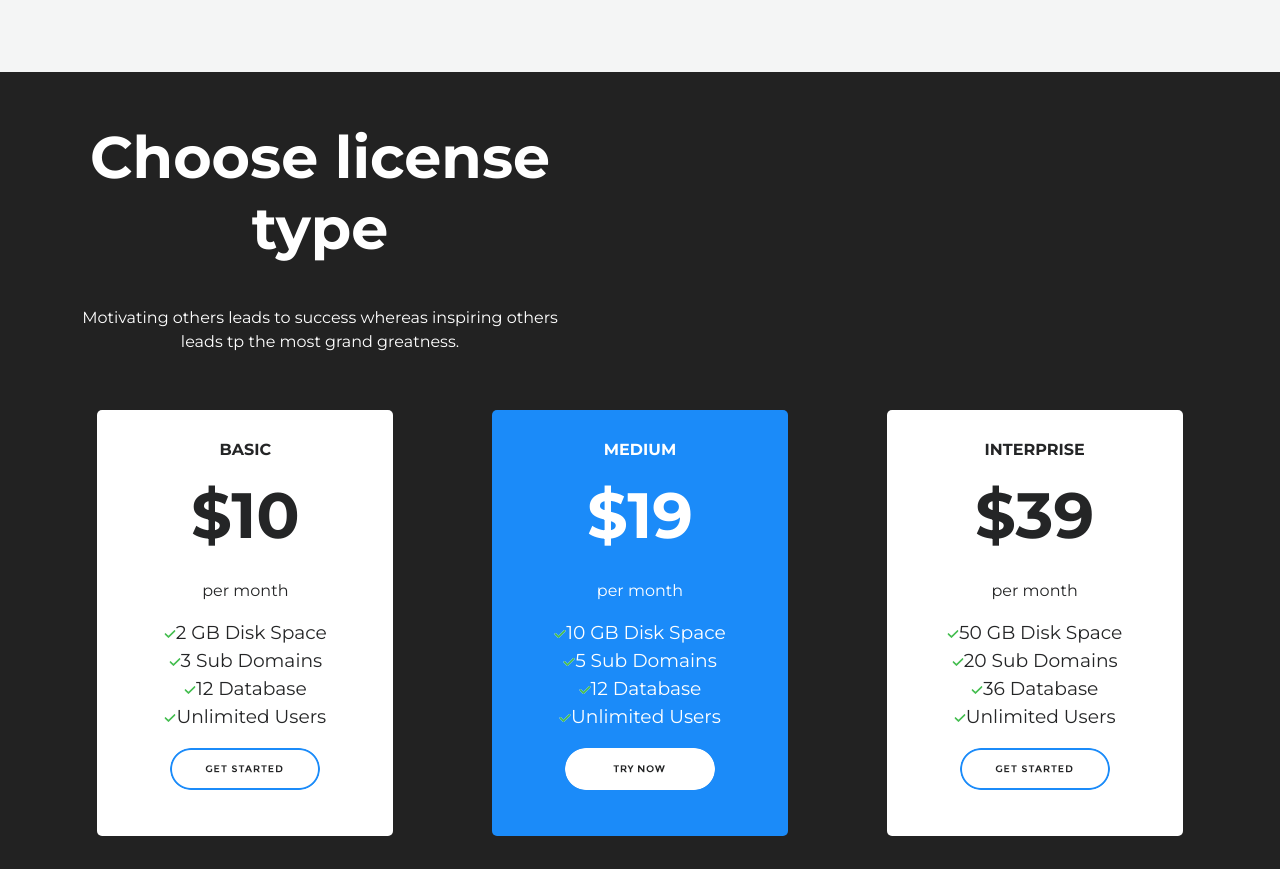
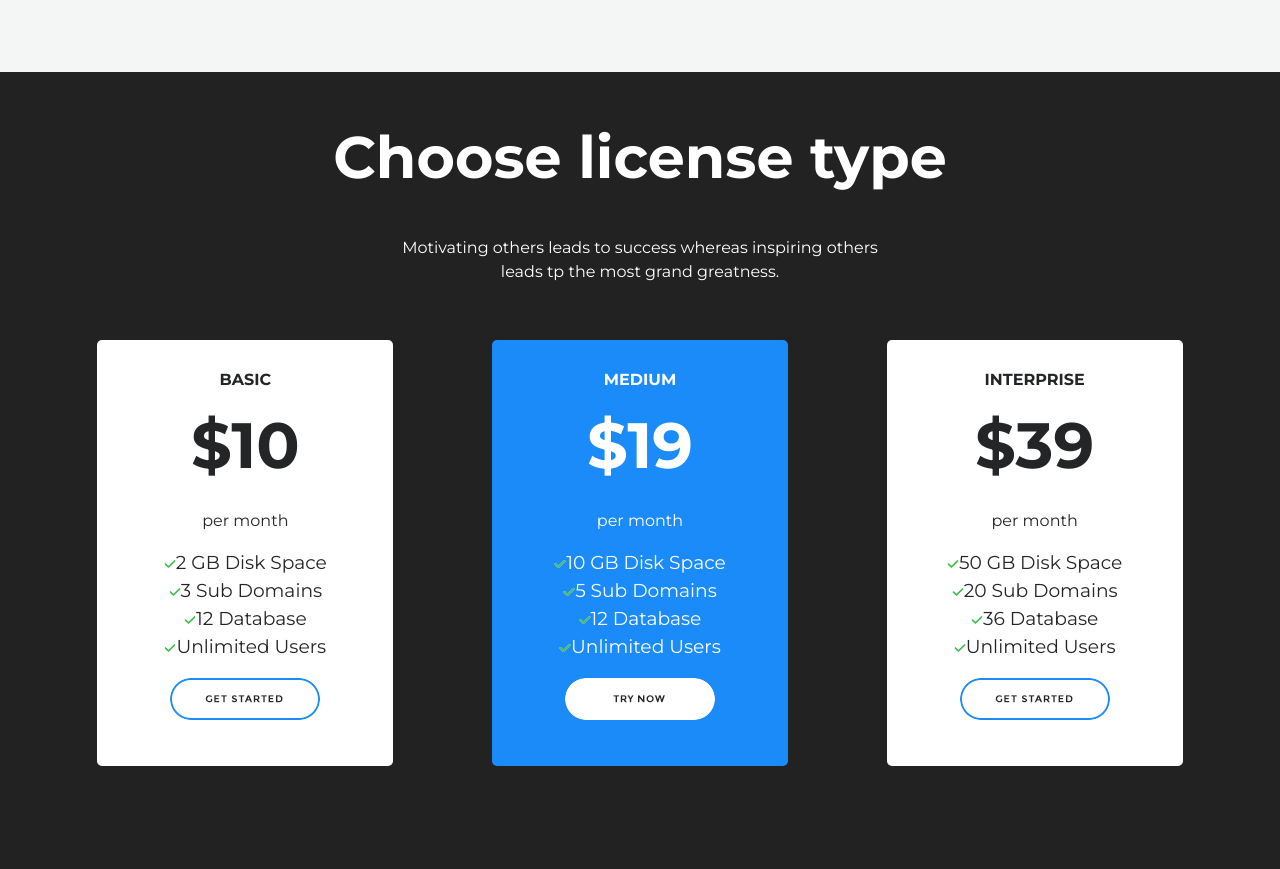
Before and after one commit to ayounglibrarian/uclax_wcib_week_8, a website: page index.html in a window 1280 px wide. Shown: the part 1683-2552 px from the top of the page. Drawn offline with nearby package versions, Linux system fonts and the light colour scheme.

Commit message:
change back

```diff
--- a/index.html
+++ b/index.html
@@ -383,7 +383,7 @@ only you.<br>
 
 <!--price columns-->
 <div class="row-price justify-content-center">
-  <div class="col-12 col-md-6">
+  <div class="col-12">
     <h2 class="text-center">Choose license type</h2>
     <p class="text-center sub">Motivating others leads to success whereas inspiring others <br> leads tp the most grand greatness.</p>
   </div>
```
